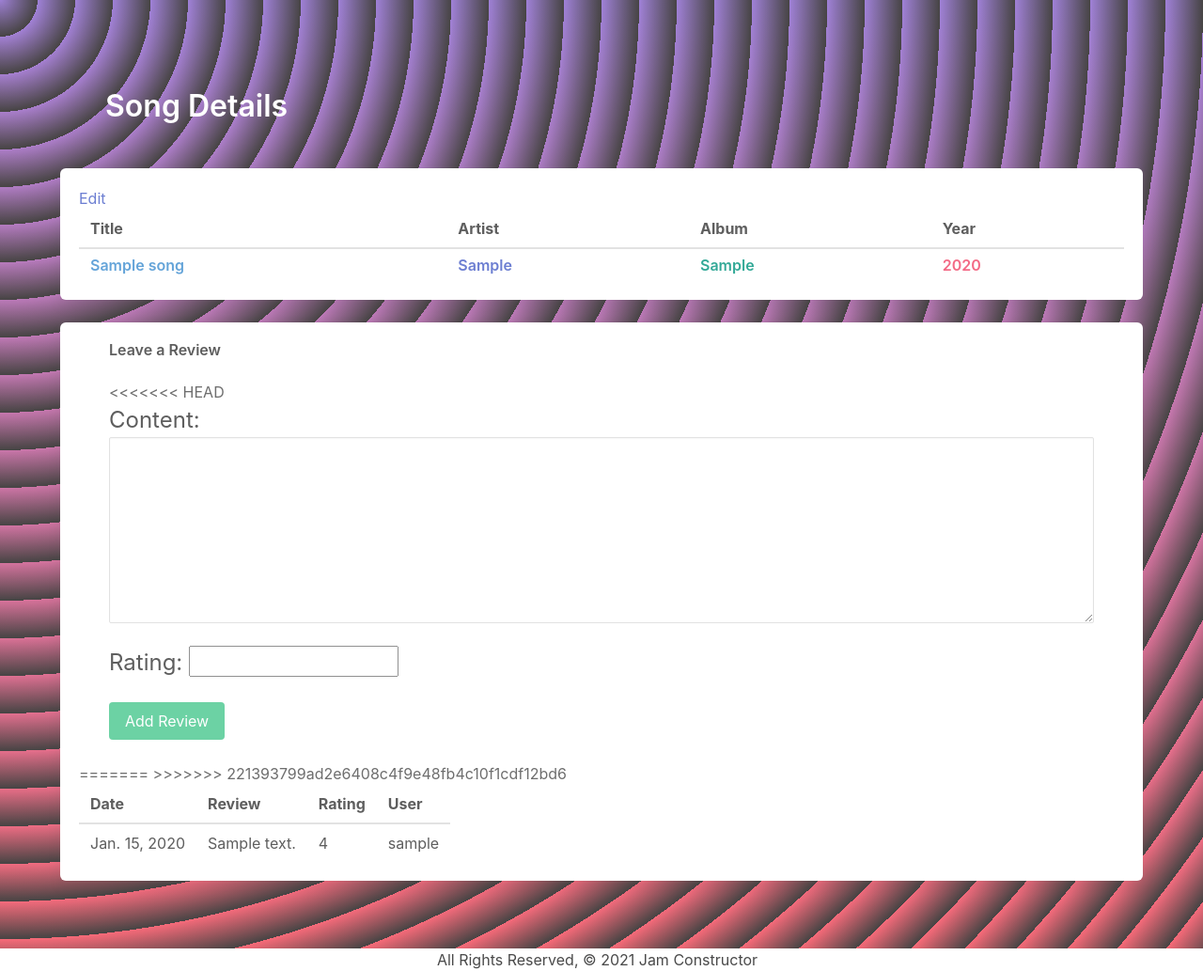
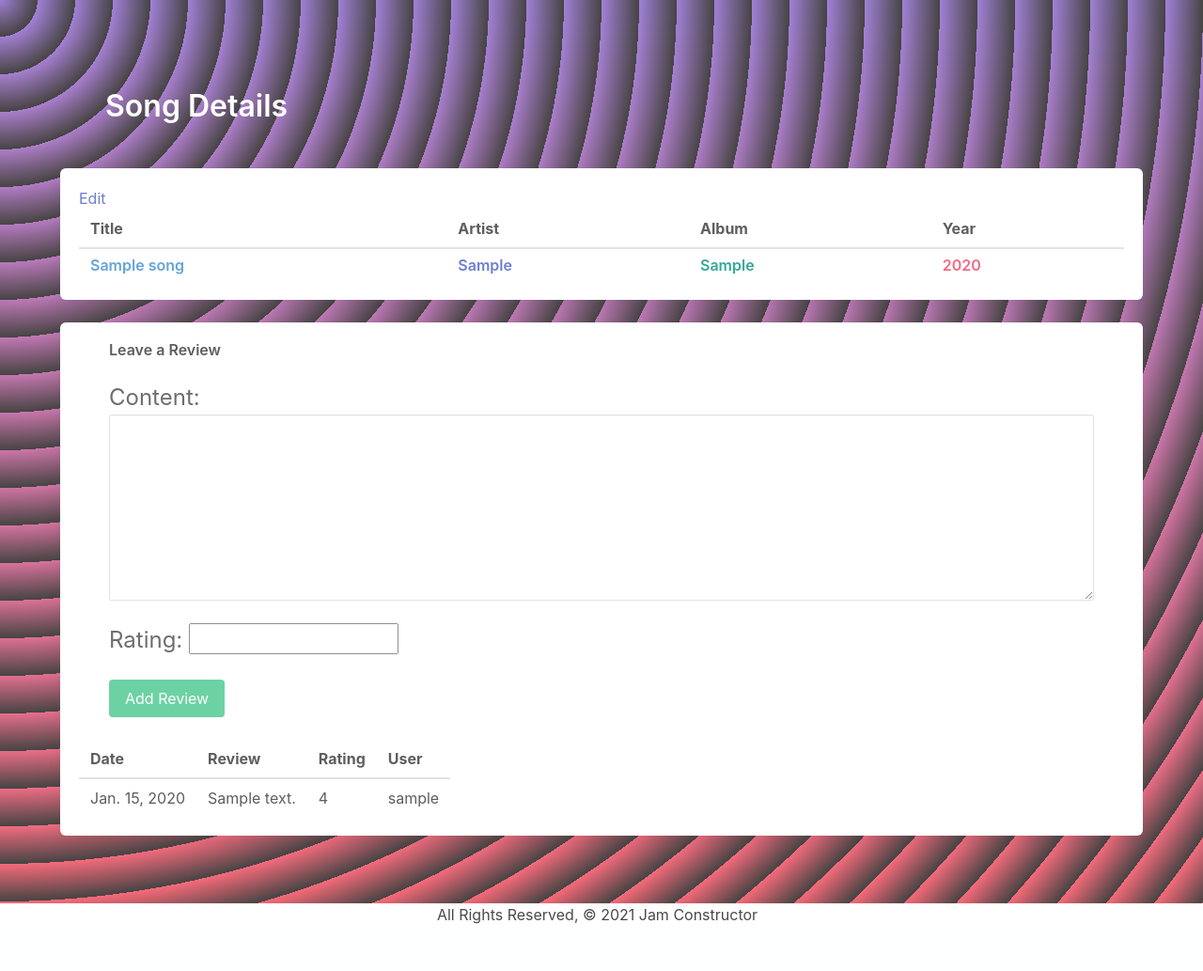
Before and after one commit to andrewpaparella/Jam_Constructor, a Django app: page /songs/1/ in a window 1280 px wide. Shown: the part 57-1090 px from the top of the page at 94% size. After the commit the page ends 1040 px from the top, so only its background shows below. Run offline with Django 3.2, Linux system fonts and the light colour scheme; tables that the repository leaves empty hold one stand-in row (values such as "Sample post").

Commit message:
styles song details page

```diff
--- a/main_app/templates/songs/details.html
+++ b/main_app/templates/songs/details.html
@@ -37,17 +37,13 @@
       <h1 class="title is-6">Leave a Review</h1>
       <form action="{% url 'add_songreview' song.id %}" method="POST">
         {% csrf_token %}
-
-<<<<<<< HEAD
         <div class="content is-large">
-          <div class="table">{{ add_reviewsong_form.as_p }}</div>
+          <div>{{ add_reviewsong_form.as_p }}</div>
         </div>
         <input type="submit" value="Add Review" class="button is-success" />
       </form>
     </div>
   </div>
-=======
->>>>>>> 221393799ad2e6408c4f9e48fb4c10f1cdf12bd6
   <table class="table">
     <thead>
       <tr>
```
